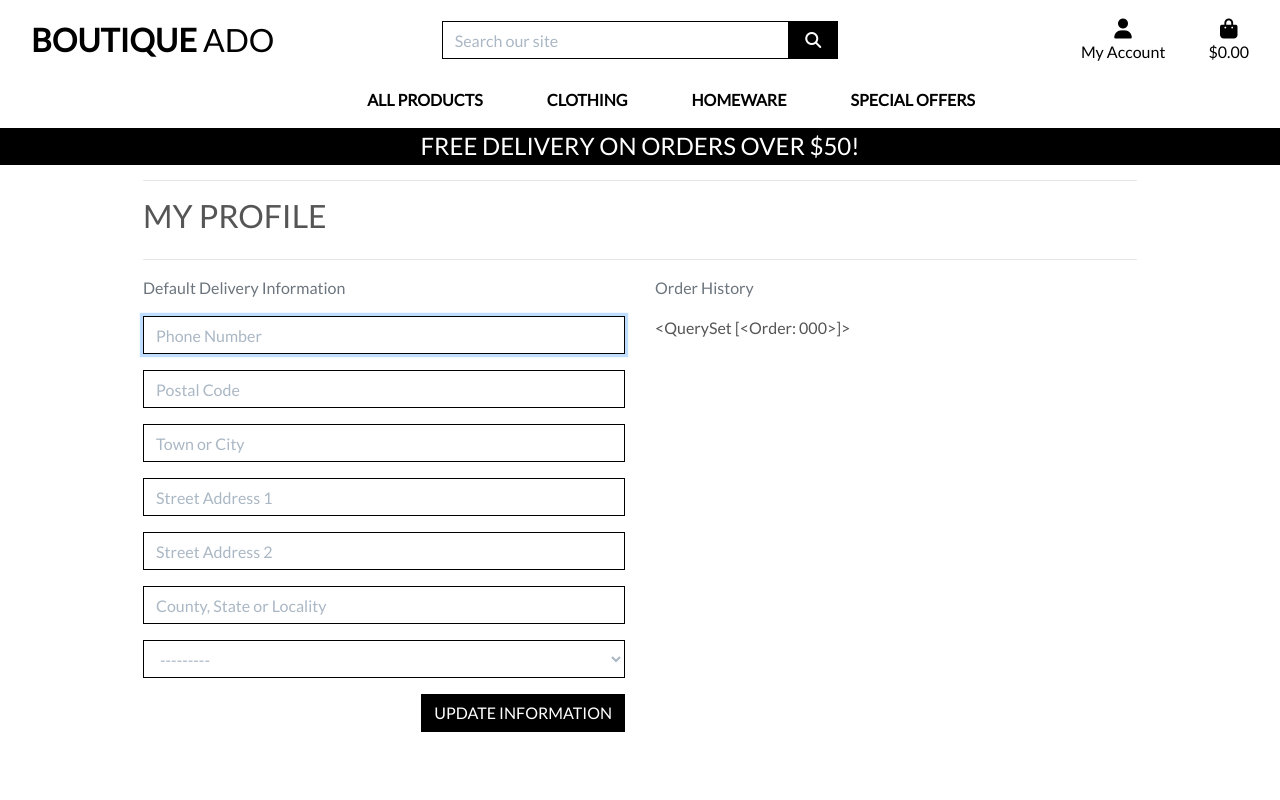
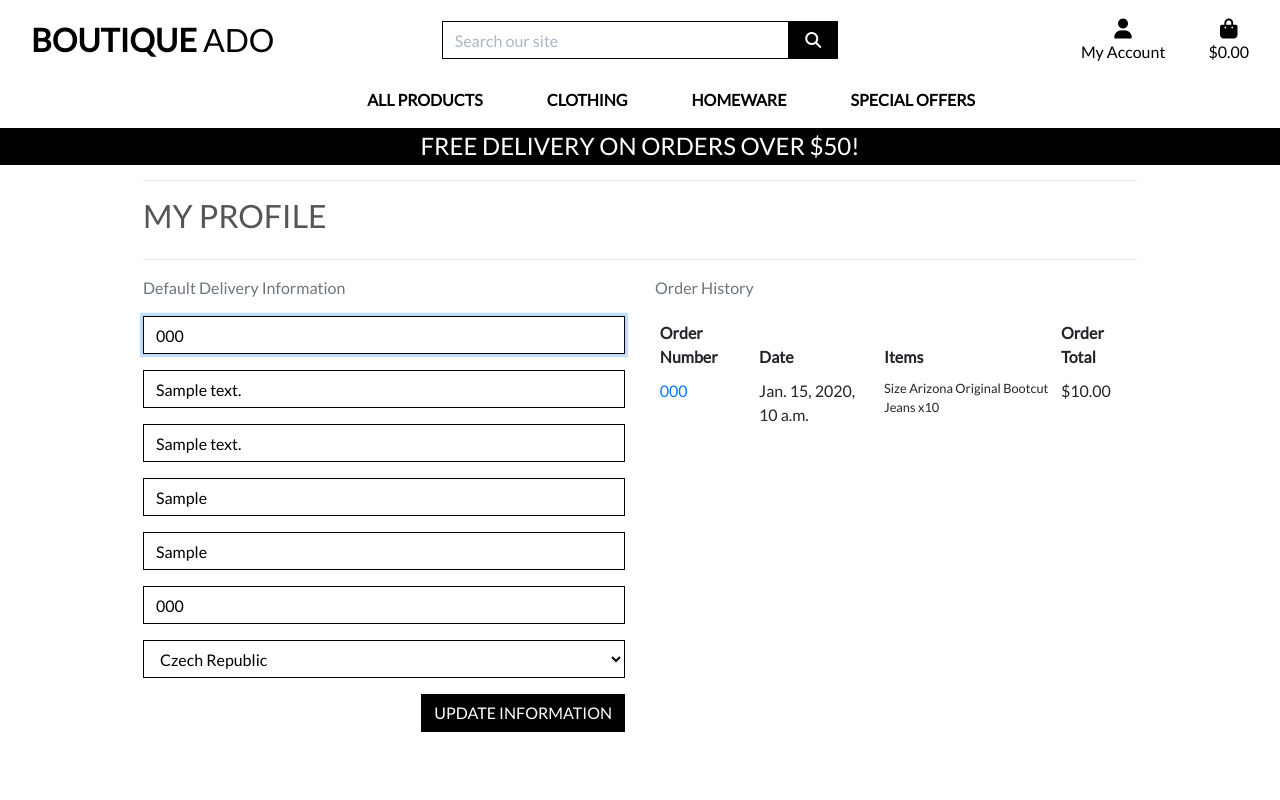
Before and after one commit to LiamGaff/boutique_ido_v1, a Django app: page /profile/ in a window 1280 px wide. Run offline with Django 3.2, Linux system fonts and the light colour scheme; a user stored in the database is signed in; data comes from the database, SQL or seed files in the repository; tables that the repository leaves empty hold one stand-in row (values such as "Sample post"); some libraries are stand-ins or nearby versions.

Commit message:
added order history and updated checkout views

```diff
--- a/checkout/admin.py
+++ b/checkout/admin.py
@@ -14,7 +14,7 @@ class OrderAdmin(admin.ModelAdmin):
                        'delivery_cost', 'order_total',
                        'grand_total', 'original_bag', 'stripe_pid',)
 
-    fields = ('order_number', 'date', 'full_name', 'email',
+    fields = ('order_number', 'user_profile', 'date', 'full_name', 'email',
               'phone_number', 'country', 'postcode',
               'town_or_city', 'street_address1','street_address2',
               'county', 'delivery_cost',
--- a/profiles/models.py
+++ b/profiles/models.py
@@ -13,12 +13,12 @@ class UserProfile(models.Model):
     """
     user = models.OneToOneField(User, on_delete=models.CASCADE)
     default_phone_number = models.CharField(max_length=20, null=True, blank=True)
-    default_postcode = models.CharField(max_length=20, null=True, blank=True)
-    default_town_or_city = models.CharField(max_length=40, null=True, blank=True)
     default_street_address1 = models.CharField(max_length=80, null=True, blank=True)
     default_street_address2 = models.CharField(max_length=80, null=True, blank=True)
+    default_town_or_city = models.CharField(max_length=40, null=True, blank=True)
     default_county = models.CharField(max_length=80, null=True, blank=True)
-    default_country = CountryField(blank_label='Country *', null=True, blank=True)
+    default_postcode = models.CharField(max_length=20, null=True, blank=True)
+    default_country = CountryField(blank_label='Country', null=True, blank=True)
 
     def __str__(self):
         return self.user.username
--- a/profiles/static/profiles/css/profile.css
+++ b/profiles/static/profiles/css/profile.css
@@ -1,3 +1,9 @@
+.order-history {
+    max-height: 416px; /* height of profile form + submit button */
+    overflow-y: auto;
+}
+
+
 #profile-update-form .form-control {
     color: #000;
 }
--- a/profiles/templates/profiles/profile.html
+++ b/profiles/templates/profiles/profile.html
@@ -34,7 +34,43 @@
             </div>
             <div class="col-12 col-lg-6">
                 <p class="text-muted">Order History</p>
-                {{ orders }}
+                <div class="order-history table-responsive">
+                    <table class="table table-sm table-borderless">
+                        <thead>
+                            <tr>
+                                <th>Order Number</th>
+                                <th>Date</th>
+                                <th>Items</th>
+                                <th>Order Total</th>
+                            </tr>
+                        </thead>
+                        <tbody>
+                            {% for order in orders %}
+                                <tr>
+                                    <td>
+                                        <a href="{% url 'order_history' order.order_number %}"
+                                        title="{{ order.order_number }}">
+                                            {{ order.order_number|truncatechars:6 }}
+                                        </a>
+                                    </td>
+                                    <td>{{ order.date }}</td>
+                                    <td>
+                                        <ul class="list-unstyled">
+                                            {% for item in order.lineitems.all %}
+                                                <li class="small">
+                                                    {% if item.product.has_sizes %}
+                                                        Size {{ item.product.size|upper }}
+                                                    {% endif %}{{ item.product.name }} x{{ item.quantity }}
+                                                </li>
+                                            {% endfor %}
+                                        </ul>
+                                    </td>
+                                    <td>${{ order.grand_total }}</td>
+                                </tr>
+                            {% endfor %}
+                        </tbody>
+                    </table>
+                </div>
             </div>
         </div>
 {% endblock %}
--- a/profiles/urls.py
+++ b/profiles/urls.py
@@ -2,5 +2,6 @@ from django.urls import path
 from . import views
 
 urlpatterns = [
-    path('', views.profile, name='profile')
+    path('', views.profile, name='profile'),
+    path('order_history/<order_number>', views.order_history, name='order_history'),
 ]
--- a/profiles/views.py
+++ b/profiles/views.py
@@ -3,6 +3,8 @@ from django.contrib import messages
 
 from .forms import UserProfileForm
 from .models import UserProfile
+
+from checkout.models import Order
 
 
 def profile(request):
@@ -15,7 +17,7 @@ def profile(request):
             form.save()
             messages.success(request, 'Profile updated successfully')
 
-    form = UserProfileForm
+    form = UserProfileForm(instance=profile)
     orders = profile.orders.all()
 
     template = 'profiles/profile.html'
@@ -26,3 +28,20 @@ def profile(request):
     }
 
     return render(request, template, context)
+
+
+def order_history(request, order_number):
+    order = get_object_or_404(Order, order_number=order_number)
+
+    messages.info(request, (
+        f'This is a past confirmation for order number {order_number}. '
+        'A confirmation email was sent on the order date.'
+    ))
+
+    template = 'checkout/checkout_success.html'
+    context = {
+        'order': order,
+        'from_profile': True,
+    }
+
+    return render(request, template, context)
```
Also changed, not shown: checkout/templates/checkout/checkout_success.html (+9 -0 lines), checkout/views.py (+45 -1 lines).
